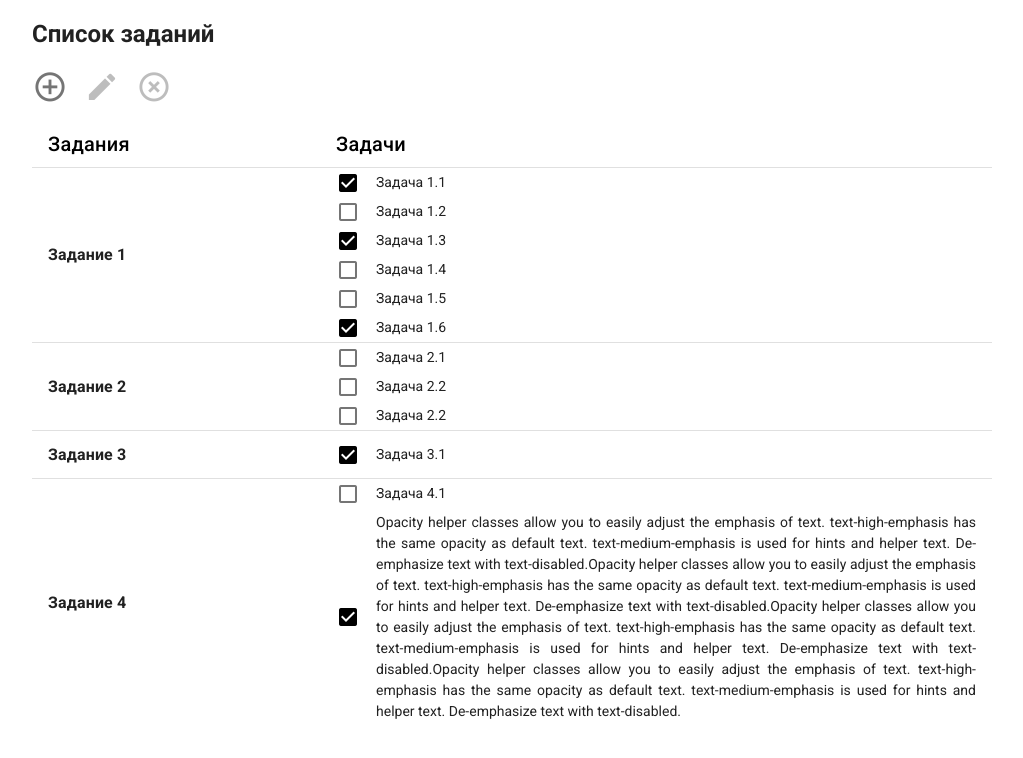
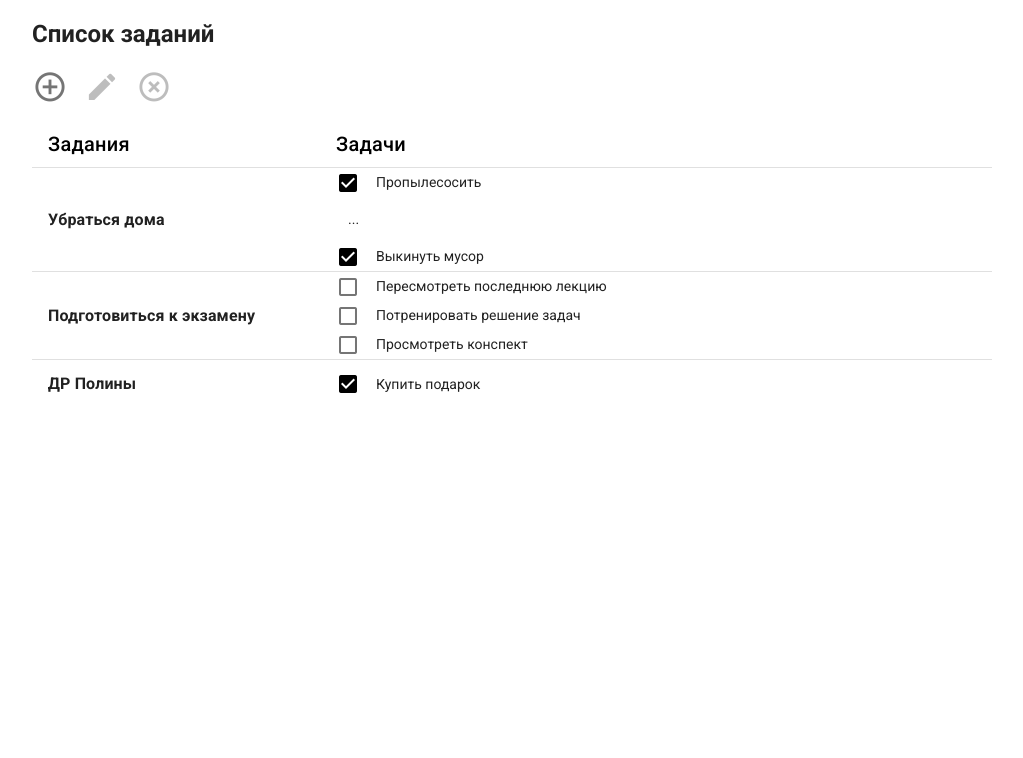
Before and after one commit to marceline223/Task-List, a Vue app: page / in a window 1280 px wide. Shown: the top 758 px of the page, without its empty margins (128-1151 px from the left). Built offline with nearby package versions, Linux system fonts and the light colour scheme.

Commit message:
Add hiding long list of items

```diff
--- a/src/components/CurrentTaskList.vue
+++ b/src/components/CurrentTaskList.vue
@@ -24,7 +24,7 @@
           >
             <edit-task :title="taskProp.title"
                        :itemList="taskProp.itemList"
-                       @closeEditDialog="onClickCloseDialog(chosenTaskIndex, $event)"
+                       @closeEditDialog="onClickCloseDialog"
                        @saveChanges="onClickSaveChanges(chosenTaskIndex, $event)"
                        :key="showEditDialog"
             >
@@ -55,7 +55,55 @@
           :class="rowStyle(index)"
       >
         <td class="font-weight-bold text-subtitle-1 title-column">{{ task.title }}</td>
+
+        <!--Список задач-->
         <td class="items-column">
+          <!--Если список задач длинный, сокращаем до первого-последнего элемента-->
+          <div v-if="task.itemList.length > 5">
+            <!--1-й элемент-->
+            <v-container>
+              <v-row>
+                <v-simple-checkbox :value="task.itemList[0].itemStatus"
+                                   @input="onInputItemStatus(index, 0, $event)"
+                                   color="black"
+
+                ></v-simple-checkbox>
+                <div class="text-justify item-title-container">
+                  <p class="my-1 ml-2">{{ task.itemList[0].itemTitle }}</p>
+                </div>
+              </v-row>
+            </v-container>
+            <v-container>
+              <v-tooltip>
+                <template v-slot:activator="{ on, attrs }">
+                  <div v-bind="attrs"
+                       v-on="on">
+                    ...
+                  </div>
+                </template>
+                <span>
+                  <div v-for="(item, index) in task.itemList" :key="index">
+                    {{item.itemTitle}}
+                  </div>
+                </span>
+              </v-tooltip>
+            </v-container>
+            <!--n-й элемент-->
+            <v-container>
+              <v-row>
+                <v-simple-checkbox :value="task.itemList[task.itemList.length-1].itemStatus"
+                                   @input="onInputItemStatus(index, 0, $event)"
+                                   color="black"
+
+                ></v-simple-checkbox>
+                <div class="text-justify item-title-container">
+                  <p class="my-1 ml-2">{{ task.itemList[task.itemList.length - 1].itemTitle }}</p>
+                </div>
+              </v-row>
+            </v-container>
+
+          </div>
+          <div v-else>
             <v-container v-for="(item, item_index) in task.itemList"
                          :key="item_index"
             >
@@ -70,6 +118,8 @@
                 </div>
               </v-row>
             </v-container>
+          </div>
+
         </td>
       </tr>
       </tbody>
@@ -89,66 +139,54 @@ export default {
     return {
       taskList: [
         {
-          title: 'Задание 1',
+          title: 'Убраться дома',
           itemList: [
             {
-              itemTitle: 'Задача 1.1',
+              itemTitle: 'Пропылесосить',
               itemStatus: true
             },
             {
-              itemTitle: 'Задача 1.2',
+              itemTitle: 'Разгрузить стиральную машину',
               itemStatus: false
             },
             {
-              itemTitle: 'Задача 1.3',
+              itemTitle: 'Помыть окна',
               itemStatus: true
             },
             {
-              itemTitle: 'Задача 1.4',
+              itemTitle: 'Протереть зеркало',
               itemStatus: false
             },
             {
-              itemTitle: 'Задача 1.5',
+              itemTitle: 'Разобрать сушилку',
               itemStatus: false
             },
             {
-              itemTitle: 'Задача 1.6',
+              itemTitle: 'Выкинуть мусор',
               itemStatus: true
             }]
         },
         {
-          title: 'Задание 2',
+          title: 'Подготовиться к экзамену',
           itemList: [
             {
-              itemTitle: 'Задача 2.1',
+              itemTitle: 'Пересмотреть последнюю лекцию',
               itemStatus: false
             },
             {
-              itemTitle: 'Задача 2.2',
+              itemTitle: 'Потренировать решение задач',
               itemStatus: false
             },
             {
-              itemTitle: 'Задача 2.2',
+              itemTitle: 'Просмотреть конспект',
               itemStatus: false
             }]
         },
         {
-          title: 'Задание 3',
+          title: 'ДР Полины',
           itemList: [
             {
-              itemTitle: 'Задача 3.1',
-              itemStatus: true
-            }]
-        },
-        {
-          title: 'Задание 4',
-          itemList: [
-            {
-              itemTitle: 'Задача 4.1',
-              itemStatus: false
-            },
-            {
-              itemTitle: 'Opacity helper classes allow you to easily adjust the emphasis of text. text-high-emphasis has the same opacity as default text. text-medium-emphasis is used for hints and helper text. De-emphasize text with text-disabled.Opacity helper classes allow you to easily adjust the emphasis of text. text-high-emphasis has the same opacity as default text. text-medium-emphasis is used for hints and helper text. De-emphasize text with text-disabled.Opacity helper classes allow you to easily adjust the emphasis of text. text-high-emphasis has the same opacity as default text. text-medium-emphasis is used for hints and helper text. De-emphasize text with text-disabled.Opacity helper classes allow you to easily adjust the emphasis of text. text-high-emphasis has the same opacity as default text. text-medium-emphasis is used for hints and helper text. De-emphasize text with text-disabled.',
+              itemTitle: 'Купить подарок',
               itemStatus: true
             }]
         }
@@ -183,9 +221,7 @@ export default {
     onClickTask(index) {
       this.chosenTaskIndex = index;
     },
-    onClickCloseDialog(index, data) {
-      this.taskList[index].title = data.title;
-      this.taskList[index].itemList = data.itemList;
+    onClickCloseDialog() {
       this.showEditDialog = false
     },
     onClickSaveChanges(index, data) {
@@ -208,7 +244,7 @@ export default {
     },
     onInputItemStatus(task_index, item_index, e) {
       this.taskList[task_index].itemList[item_index].itemStatus = e;
-    },
+    }
   }
 }
 </script>
@@ -217,6 +253,7 @@ export default {
 .item-title-container {
   max-width: 95%;
 }
+
 .items-column {
   width: 70%;
 }
```
Lines whose indentation alone changed are shown as unchanged.
